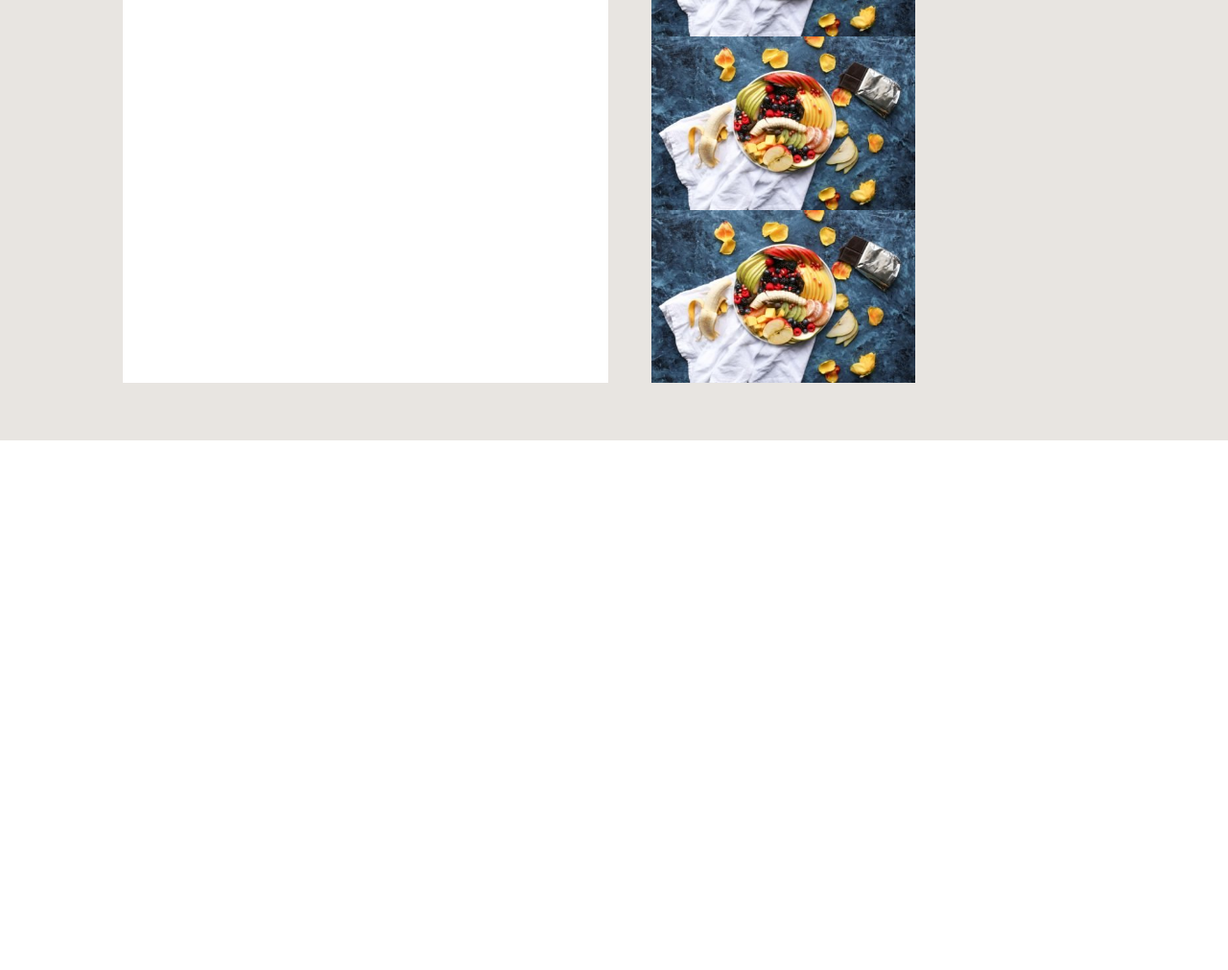
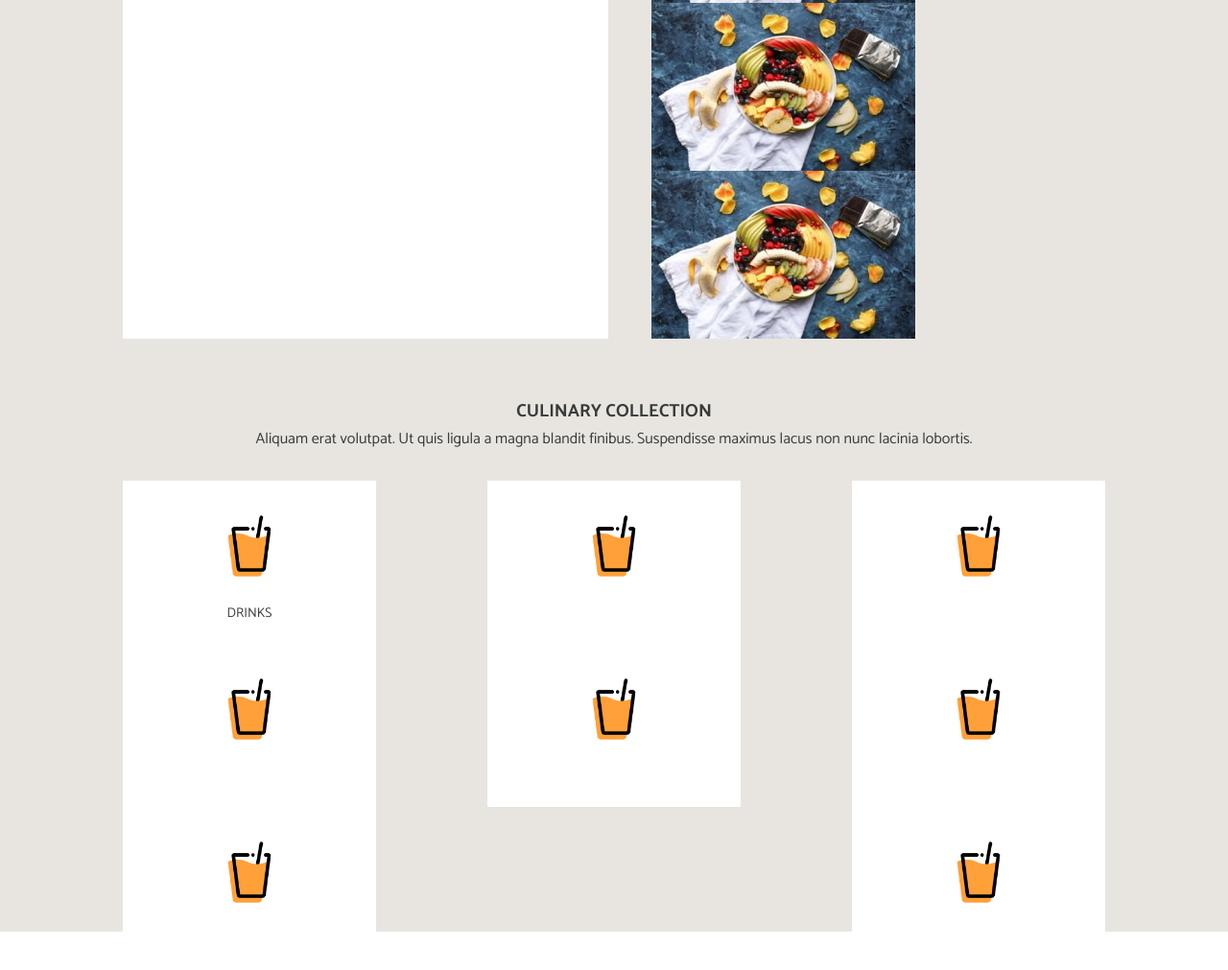
Before and after one commit to NicolaPorta/proj-html-vuejs, a website: page index.html in a window 1280 px wide. Shown: the part 2598-3609 px from the top of the page at 96% size. Before the commit the page ends 3057 px from the top, so only its background shows below. Drawn offline with nearby package versions, Linux system fonts and the light colour scheme.

Commit message:
Section central2

```diff
--- a/index.html
+++ b/index.html
@@ -113,43 +113,81 @@
                     </div>
 
                 </div>
-                <div class="smallBanner">
-                    <div class="photo">
+                <ul class="smallBanner">
+                    <li class="photo">
                         <div class="layover"></div>
                         <img src="img/Mixed-fruits-400x263.jpg" alt="">
-                    </div>
-                    <div class="photo">
+                    </li>
+                    <li class="photo">
                         <div class="layover"></div>
                         <img src="img/Mixed-fruits-400x263.jpg" alt="">
-                    </div>
-                    <div class="photo">
+                    </li>
+                    <li class="photo">
                         <div class="layover"></div>
                         <img src="img/Mixed-fruits-400x263.jpg" alt="">
-                    </div>
-                    <div class="photo">
+                    </li>
+                    <li class="photo">
                         <div class="layover"></div>
                         <img src="img/Mixed-fruits-400x263.jpg" alt="">
-                    </div>
-                    <div class="photo">
+                    </li>
+                    <li class="photo">
                         <div class="layover"></div>
                         <img src="img/Mixed-fruits-400x263.jpg" alt="">
-                    </div>
-                    <div class="photo">
+                    </li>
+                    <li class="photo">
                         <div class="layover"></div>
                         <img src="img/Mixed-fruits-400x263.jpg" alt="">
-                    </div>
-                    <div class="photo">
+                    </li>
+                    <li class="photo">
                         <div class="layover"></div>
                         <img src="img/Mixed-fruits-400x263.jpg" alt="">
-                    </div>
-                    <div class="photo">
+                    </li>
+                    <li class="photo">
                         <div class="layover"></div>
                         <img src="img/Mixed-fruits-400x263.jpg" alt="">
-                    </div>
-                </div>
+                    </li>
+                </ul>
             </div>
         </section>
-        <section class="culinary-collection"></section>
+        <section class="culinary-collection">
+            <h3>CULINARY COLLECTION</h3>
+            <p>Aliquam erat volutpat. Ut quis ligula a magna blandit finibus. Suspendisse maximus lacus non nunc lacinia lobortis.</p>
+            <ul class="types">
+                <li class="cards">
+                    <img src="img/drinks-recipes.png" alt="">
+                    <span>DRINKS</span>
+                </li>
+                <li class="cards">
+                    <img src="img/drinks-recipes.png" alt="">
+                    <span></span>
+                </li>
+                <li class="cards">
+                    <img src="img/drinks-recipes.png" alt="">
+                    <span></span>
+                </li>
+                <li class="cards">
+                    <img src="img/drinks-recipes.png" alt="">
+                    <span></span>
+                </li>
+                <li class="cards">
+                    <img src="img/drinks-recipes.png" alt="">
+                    <span></span>
+                </li>
+                <li class="cards">
+                    <img src="img/drinks-recipes.png" alt="">
+                    <span></span>
+                </li>
+                <li class="cards">
+                    <img src="img/drinks-recipes.png" alt="">
+                    <span></span>
+                </li>
+                <li class="cards">
+                    <img src="img/drinks-recipes.png" alt="">
+                    <span></span>
+                </li>
+            </ul>
+
+        </section>
         <section class="farm-to-table"></section>
         <section class="subscribe"></section>
     </main>
--- a/src/partials/_main.scss
+++ b/src/partials/_main.scss
@@ -69,12 +69,46 @@ main {
                 margin-left: 45px;
                 display: flex;
                 flex-wrap: wrap;
+                align-items: center;
                 justify-content: space-between;
                 & > * {
                     width: 275px;
+                }
+                img {
+                    height: 175px;
                 }
             }
         }
 
     }
+    section.culinary-collection {
+        .types {
+            display: flex;
+            flex-wrap: wrap;
+            justify-content: space-between;
+            height: 500px;
+            padding: 30px 0;
+            .cards {
+                width: 264px;
+                height: 170px;
+                background-color: $backHeaderColor;
+                display: flex;
+                flex-direction: column;
+                justify-content: space-between;
+                align-items: center;
+                padding: 20px;
+                font-size: 14px;
+                img {
+                    width: 96px;
+                    height: 96px;
+                    transition: all 1s;
+                    &:hover {
+                        width: 106px;
+                        height: 106px;
+                        cursor: pointer;
+                    }
+                }
+            }
+        }
+    }
 }
```
Also changed, not shown: css/style.css.
